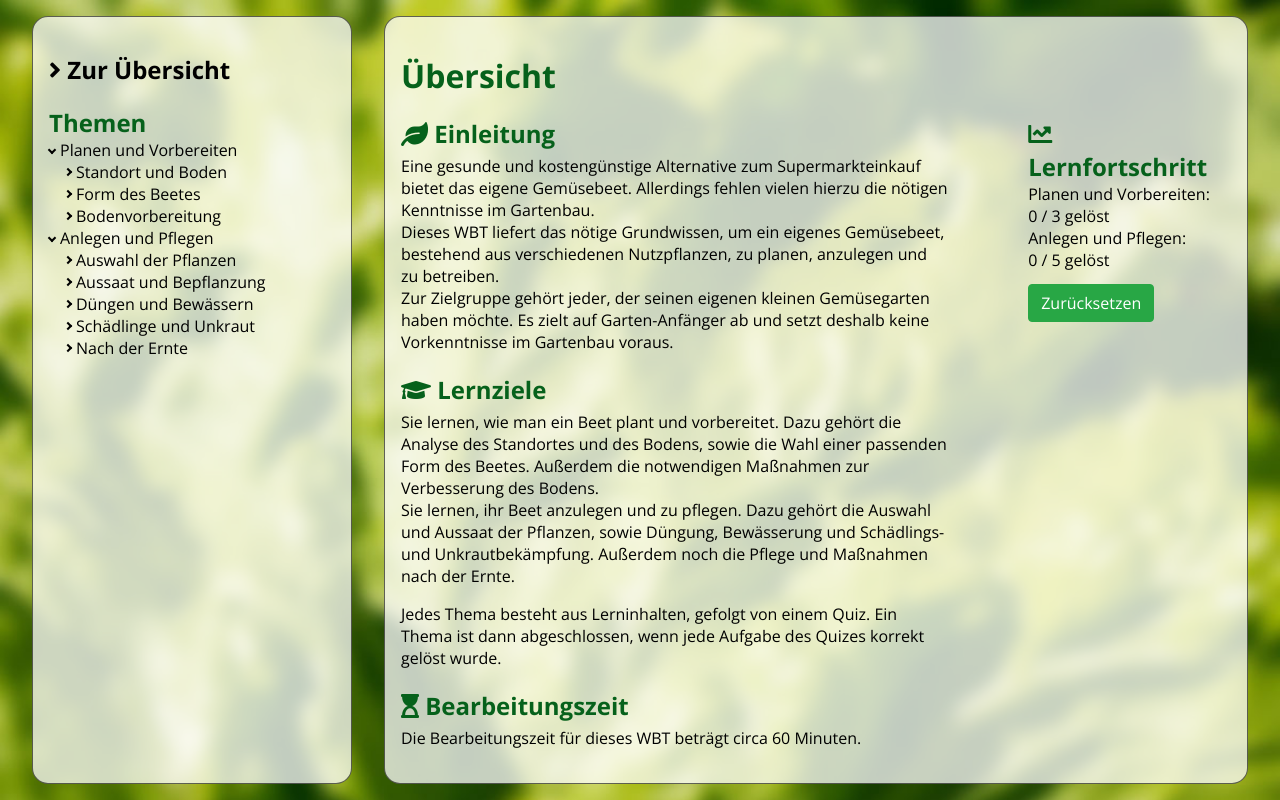
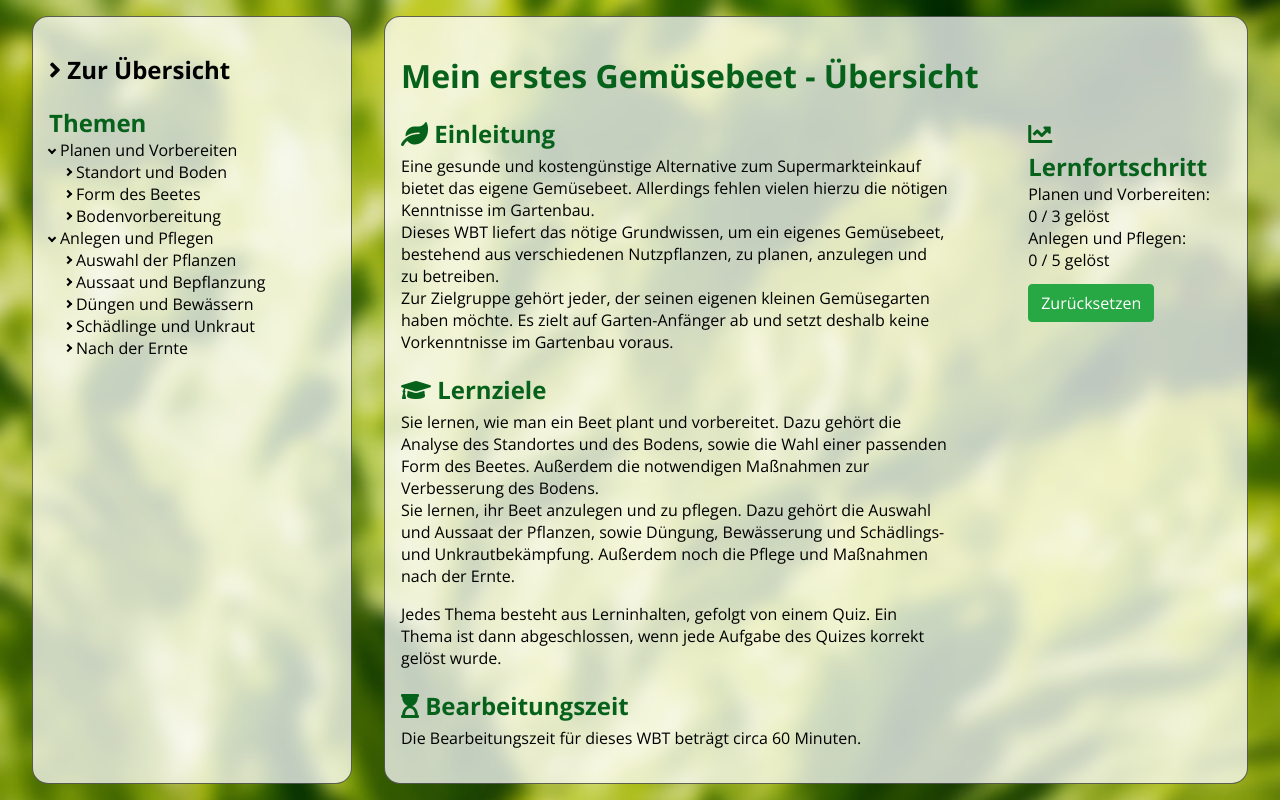
Before and after one commit to mathiasw91/ll-wbt, a React (Create React App) app: page / in a window 1280 px wide. Built offline with nearby package versions, Linux system fonts and the light colour scheme; what flux would draw is missing.

Commit message:
WBT name Mein erster gemüsebeet

```diff
--- a/public/index.html
+++ b/public/index.html
@@ -20,7 +20,7 @@
       work correctly both with client-side routing and a non-root public URL.
       Learn how to configure a non-root public URL by running `npm run build`.
     -->
-    <title>Mein Gemüsebeet</title>
+    <title>Mein erstes Gemüsebeet</title>
   </head>
   <body>
     <noscript>
--- a/src/components/Home.js
+++ b/src/components/Home.js
@@ -9,7 +9,7 @@ class Home extends React.Component {
 
   render() {
     return (<div id="home">
-      <h1>Übersicht</h1>
+      <h1>Mein erstes Gemüsebeet - Übersicht</h1>
       <div id="home-boxes">
         <div id="home-start">
           <h2><i class="fa fa-leaf"></i> Einleitung</h2>
```
